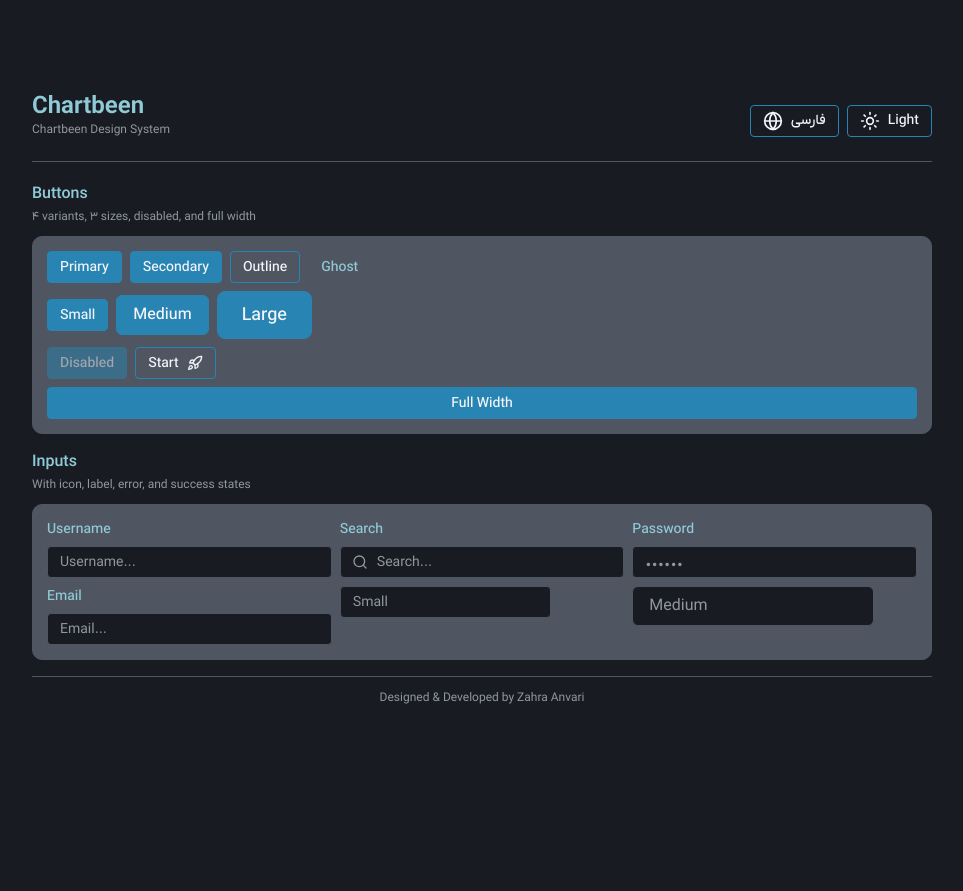
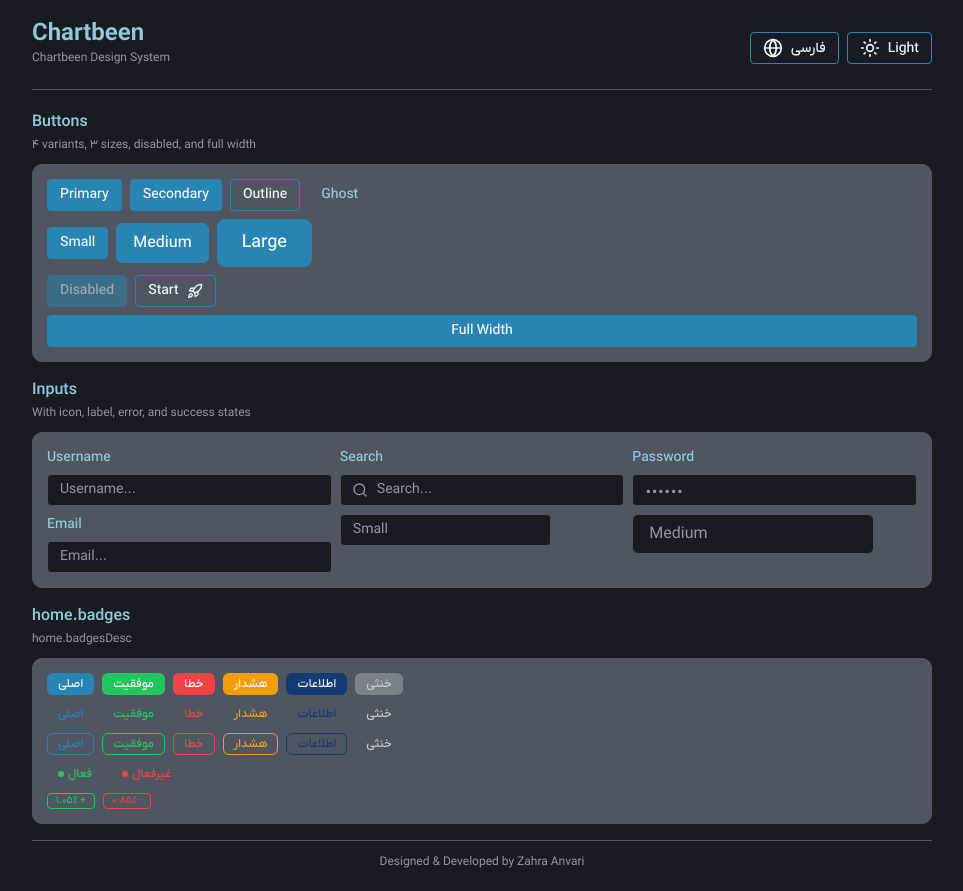
Before and after one commit to za1377/chartbeen_front, a Next.js app: page /en in a window 1280 px wide. Shown: the whole page, without its empty margins (158-1121 px from the left). Before the commit the page ends 800 px from the top, so only its background shows below. Built offline with nearby package versions, Linux system fonts and the light colour scheme.

Commit message:
feat: add Badge atom

```diff
--- a/app/[locale]/page.tsx
+++ b/app/[locale]/page.tsx
@@ -11,6 +11,7 @@ import { Button } from '@/components/atoms/Button';
 import { Input } from '@/components/atoms/Input';
 import { Icon } from '@/components/atoms/Icon';
 import { useTheme } from '@/context/ThemeContext';
+import { Badge } from '@/components/atoms/Badge';
 
 // ===== استایل‌های صفحه نمایش =====
 const PageContainer = styled.div`
@@ -275,6 +276,57 @@ export default function HomePage() {
             </Card>
           </Section>
 
+          <Section>
+            <SectionTitle>{t('badges') || 'Badges'}</SectionTitle>
+            <SectionDescription>
+              {t('badgesDesc') || 'نمایش وضعیت‌ها با رنگ‌های مختلف'}
+            </SectionDescription>
+
+            <Card>
+              {/* Solid */}
+              <Row>
+                <Badge variant="primary">اصلی</Badge>
+                <Badge variant="success">موفقیت</Badge>
+                <Badge variant="error">خطا</Badge>
+                <Badge variant="warning">هشدار</Badge>
+                <Badge variant="info">اطلاعات</Badge>
+                <Badge variant="neutral">خنثی</Badge>
+              </Row>
+
+              {/* Soft بدون حاشیه */}
+              <Row>
+                <Badge variant="primary" appearance="soft">اصلی</Badge>
+                <Badge variant="success" appearance="soft">موفقیت</Badge>
+                <Badge variant="error" appearance="soft">خطا</Badge>
+                <Badge variant="warning" appearance="soft">هشدار</Badge>
+                <Badge variant="info" appearance="soft">اطلاعات</Badge>
+                <Badge variant="neutral" appearance="soft">خنثی</Badge>
+              </Row>
+
+              {/* Soft با حاشیه */}
+              <Row>
+                <Badge variant="primary" appearance="soft" bordered>اصلی</Badge>
+                <Badge variant="success" appearance="soft" bordered>موفقیت</Badge>
+                <Badge variant="error" appearance="soft" bordered>خطا</Badge>
+                <Badge variant="warning" appearance="soft" bordered>هشدار</Badge>
+                <Badge variant="info" appearance="soft" bordered>اطلاعات</Badge>
+                <Badge variant="neutral" appearance="soft" bordered>خنثی</Badge>
+              </Row>
+
+              {/* Soft + Dot */}
+              <Row>
+                <Badge variant="success" appearance="soft" dot>فعال</Badge>
+                <Badge variant="error" appearance="soft" dot>غیرفعال</Badge>
+              </Row>
+
+              {/* مثل جدول قیمت */}
+              <Row>
+                <Badge variant="success" appearance="soft" bordered size="sm">۱.۰۵٪ +</Badge>
+                <Badge variant="error" appearance="soft" bordered size="sm">۰.۸۵٪ -</Badge>
+              </Row>
+            </Card>
+          </Section>
+
           <Footer>{t('footer')}</Footer>
         </Container>
       </PageContainer>
--- /dev/null
+++ b/components/atoms/Badge/Badge.styles.ts
@@ -0,0 +1,146 @@
+import styled, { css } from 'styled-components';
+import type { BadgeVariant, BadgeSize, BadgeAppearance } from './Badge.types';
+
+// ===== استایل سایزها =====
+const sizeStyles: Record<BadgeSize, ReturnType<typeof css>> = {
+  sm: css`
+    padding: 2px 8px;
+    font-size: 10px;
+    border-radius: 4px;
+  `,
+  md: css`
+    padding: 4px 10px;
+    font-size: 12px;
+    border-radius: 6px;
+  `,
+  lg: css`
+    padding: 6px 14px;
+    font-size: 14px;
+    border-radius: 8px;
+  `,
+};
+
+// ===== استایل Solid =====
+const solidStyles: Record<BadgeVariant, ReturnType<typeof css>> = {
+  primary: css`
+    background: ${({ theme }) => theme.colors.brand.secondary};
+    color: ${({ theme }) => theme.colors.text.white};
+  `,
+  success: css`
+    background: ${({ theme }) => theme.colors.status.success};
+    color: ${({ theme }) => theme.colors.text.white};
+  `,
+  error: css`
+    background: ${({ theme }) => theme.colors.status.error};
+    color: ${({ theme }) => theme.colors.text.white};
+  `,
+  warning: css`
+    background: #f59e0b;
+    color: ${({ theme }) => theme.colors.text.white};
+  `,
+  info: css`
+    background: ${({ theme }) => theme.colors.brand.primary};
+    color: ${({ theme }) => theme.colors.text.white};
+  `,
+  neutral: css`
+    background: ${({ theme }) => theme.colors.background.tertiary};
+    color: ${({ theme }) => theme.colors.text.secondary};
+  `,
+};
+
+// ===== استایل Soft (بدون حاشیه به‌صورت پیش‌فرض) =====
+const softStyles: Record<BadgeVariant, ReturnType<typeof css>> = {
+  primary: css`
+    background: transparent;
+    color: ${({ theme }) => theme.colors.brand.secondary};
+  `,
+  success: css`
+    background: transparent;
+    color: ${({ theme }) => theme.colors.status.success};
+  `,
+  error: css`
+    background: transparent;
+    color: ${({ theme }) => theme.colors.status.error};
+  `,
+  warning: css`
+    background: transparent;
+    color: #f59e0b;
+  `,
+  info: css`
+    background: transparent;
+    color: ${({ theme }) => theme.colors.brand.primary};
+  `,
+  neutral: css`
+    background: transparent;
+    color: ${({ theme }) => theme.colors.text.secondary};
+  `,
+};
+
+// ===== حاشیه‌ی Soft (فقط وقتی bordered=true) =====
+const softBorderStyles: Record<BadgeVariant, ReturnType<typeof css>> = {
+  primary: css`border: 1px solid ${({ theme }) => theme.colors.brand.secondary};`,
+  success: css`border: 1px solid ${({ theme }) => theme.colors.status.success};`,
+  error: css`border: 1px solid ${({ theme }) => theme.colors.status.error};`,
+  warning: css`border: 1px solid #f59e0b;`,
+  info: css`border: 1px solid ${({ theme }) => theme.colors.brand.primary};`,
+  neutral: css`border: 1px solid ${({ theme }) => theme.colors.border.primary};`,
+};
+
+// ===== انتخاب Appearance =====
+const appearanceStyles: Record<
+  BadgeAppearance,
+  Record<BadgeVariant, ReturnType<typeof css>>
+> = {
+  solid: solidStyles,
+  soft: softStyles,
+};
+
+// ===== نقطه‌ی رنگی =====
+const dotColorStyles: Record<BadgeVariant, ReturnType<typeof css>> = {
+  primary: css`background: ${({ theme }) => theme.colors.brand.secondary};`,
+  success: css`background: ${({ theme }) => theme.colors.status.success};`,
+  error: css`background: ${({ theme }) => theme.colors.status.error};`,
+  warning: css`background: #f59e0b;`,
+  info: css`background: ${({ theme }) => theme.colors.brand.primary};`,
+  neutral: css`background: ${({ theme }) => theme.colors.text.tertiary};`,
+};
+
+// ===== استایل اصلی Badge =====
+export const StyledBadge = styled.span<{
+  $variant: BadgeVariant;
+  $size: BadgeSize;
+  $appearance: BadgeAppearance;
+  $bordered: boolean;
+}>`
+  display: inline-flex;
+  align-items: center;
+  justify-content: center;
+  gap: 4px;
+  font-weight: ${({ theme }) => theme.typography.fontWeight.medium};
+  white-space: nowrap;
+  user-select: none;
+  line-height: 1;
+  border: 1px solid transparent;  /* ← برای جلوگیری از پرش layout */
+
+  ${({ $size }) => sizeStyles[$size]}
+  ${({ $variant, $appearance }) => appearanceStyles[$appearance][$variant]}
+
+  /* اگه soft + bordered بود، حاشیه رو اعمال کن */
+  ${({ $variant, $appearance, $bordered }) =>
+    $appearance === 'soft' &&
+    $bordered &&
+    softBorderStyles[$variant]}
+`;
+
+// ===== نقطه‌ی رنگی =====
+export const StyledBadgeDot = styled.span<{
+  $variant: BadgeVariant;
+}>`
+  display: inline-block;
+  width: 6px;
+  height: 6px;
+  border-radius: 50%;
+  flex-shrink: 0;
+
+  ${({ $variant }) => dotColorStyles[$variant]}
+`;
--- /dev/null
+++ b/components/atoms/Badge/Badge.tsx
@@ -0,0 +1,31 @@
+'use client';
+
+import { StyledBadge, StyledBadgeDot } from './Badge.styles';
+import type { BadgeProps } from './Badge.types';
+
+export function Badge({
+  children,
+  variant = 'primary',
+  size = 'md',
+  appearance = 'solid',
+  bordered = false,        // ← پیش‌فرض: بدون حاشیه
+  dot = false,
+  icon,
+  className,
+}: BadgeProps) {
+  return (
+    <StyledBadge
+      $variant={variant}
+      $size={size}
+      $appearance={appearance}
+      $bordered={bordered}
+      className={className}
+    >
+      {dot && <StyledBadgeDot $variant={variant} />}
+      {icon}
+      {children}
+    </StyledBadge>
+  );
+}
+
+export default Badge;
--- /dev/null
+++ b/components/atoms/Badge/index.ts
@@ -0,0 +1,7 @@
+export { Badge } from './Badge';
+export type {
+  BadgeProps,
+  BadgeVariant,
+  BadgeSize,
+  BadgeAppearance,
+} from './Badge.types';
```
Also changed, not shown: components/atoms/Badge/Badge.types.ts (added, +24 -0 lines).
